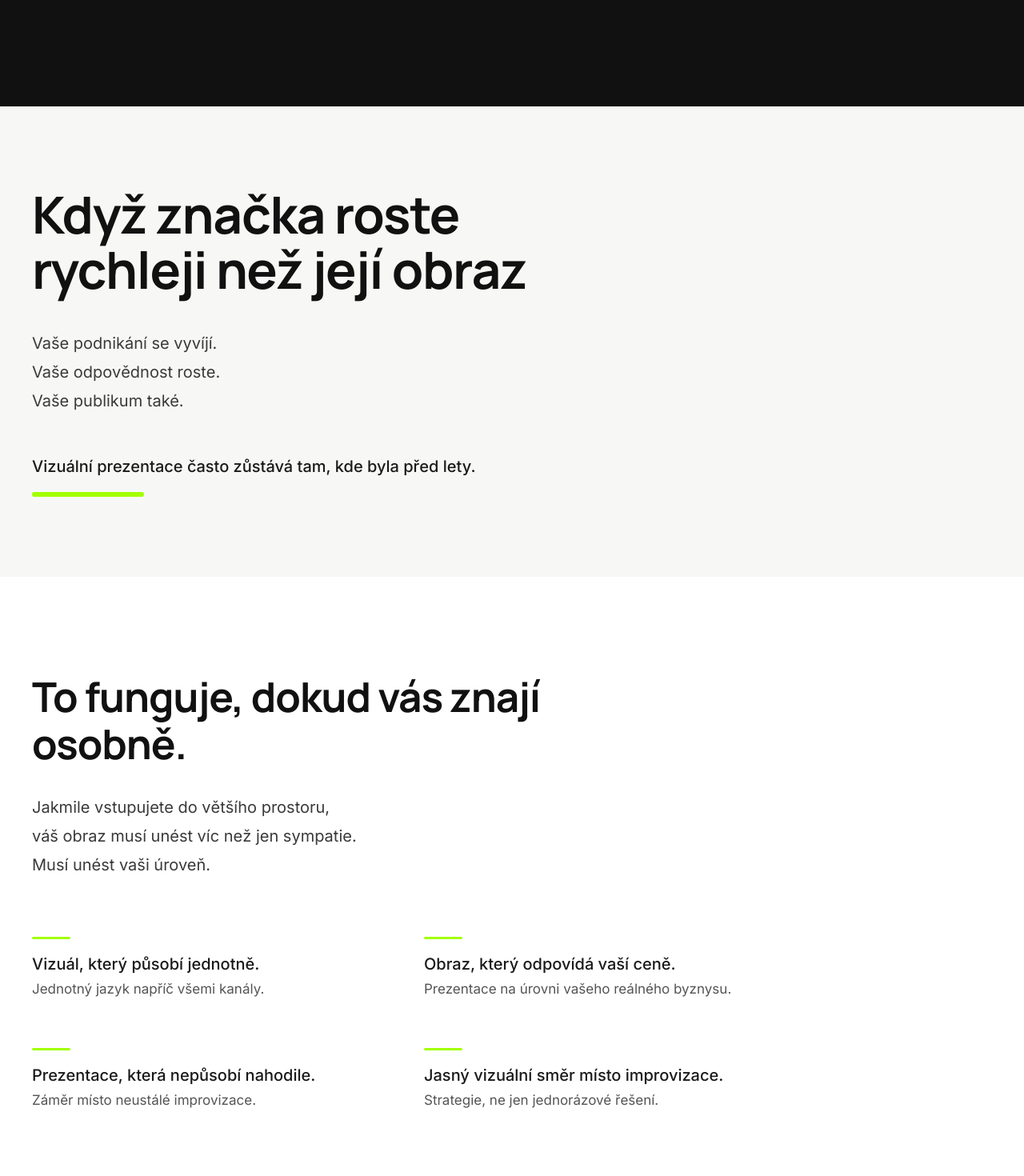
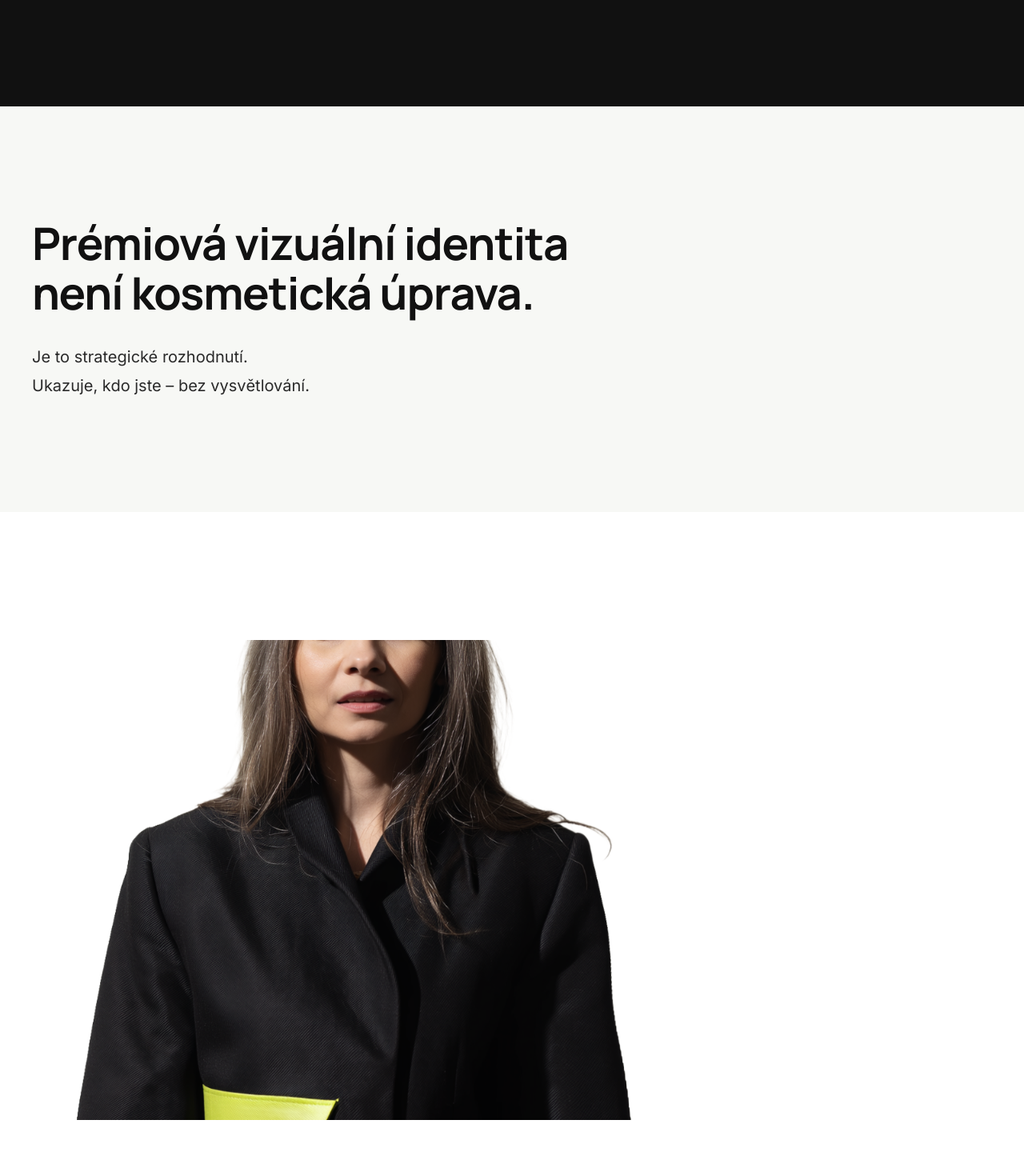
Before and after one commit to katarinabrics-eng/ai-content-studio, a Next.js app in the folder apps/content-studio/: page / in a window 1280 px wide. Shown: the part 2200-3670 px from the top of the page at 80% size. Built offline with nearby package versions, Linux system fonts and the light colour scheme.

Commit message:
refactor: remove redundant sections from HomePage to streamline layout and enhance content focus

```diff
--- a/apps/content-studio/src/app/page.tsx
+++ b/apps/content-studio/src/app/page.tsx
@@ -92,85 +92,6 @@ export default function HomePage() {
       </section>
 
       <VibeSection />
-
-      {/* BLOK 2 – Klidná autorita. Stejný grid jako Hero. Žádné boxy, gradienty ani dekorace. */}
-      <section
-        id="manifest"
-        className="relative overflow-hidden py-20 md:py-[100px]"
-        style={{ backgroundColor: "#F7F8F5", minHeight: "520px" }}
-      >
-        {/* Stejný container jako Hero — levé zarovnání na stejné gridové ose */}
-        <div className="relative mx-auto max-w-[1360px] px-6 xl:px-10">
-          <div className="max-w-[720px]">
-            <h2
-              className="font-bold leading-[1.08] text-[#111111]"
-              style={{
-                fontSize: "clamp(2.25rem, 5vw, 64px)",
-                marginBottom: "40px",
-              }}
-            >
-              Když značka roste
-              <br />
-              rychleji než její obraz
-            </h2>
-            <div
-              className="text-[20px] leading-[1.8] text-[#3A3A3A]"
-              style={{ marginBottom: "48px" }}
-            >
-              <p>Vaše podnikání se vyvíjí.</p>
-              <p>Vaše odpovědnost roste.</p>
-              <p>Vaše publikum také.</p>
-            </div>
-            <p
-              className="text-[20px] font-medium leading-[1.6] text-[#1A1A1A]"
-              style={{ marginTop: "32px" }}
-            >
-              Vizuální prezentace často zůstává tam, kde byla před lety.
-            </p>
-            <div
-              className="h-1.5 w-[100px] rounded-[3px] bg-[#A3FF00] md:w-[140px]"
-              style={{ marginTop: "16px" }}
-              aria-hidden
-            />
-          </div>
-        </div>
-      </section>
-
-      {/* BLOK 3 – Struktura a standard (Racionální pilíře). Grid 2×2, jemná limetková linka. */}
-      <section id="pilire" className="w-full bg-white py-[120px]">
-        <div className="mx-auto max-w-[1360px] px-6 xl:px-10">
-          <h2
-            className="max-w-[720px] font-bold leading-[1.15] text-[#111111]"
-            style={{ fontSize: "clamp(2rem, 4vw, 56px)", marginBottom: "32px" }}
-          >
-            To funguje, dokud vás znají osobně.
-          </h2>
-          <p
-            className="max-w-[680px] text-[20px] leading-[1.8] text-[#3A3A3A]"
-            style={{ marginBottom: "72px" }}
-          >
-            Jakmile vstupujete do většího prostoru,
-            <br />
-            váš obraz musí unést víc než jen sympatie.
-            <br />
-            Musí unést vaši úroveň.
-          </p>
-          <div className="grid max-w-[900px] grid-cols-1 gap-x-20 gap-y-10 sm:grid-cols-2 lg:gap-y-[60px]">
-            {[
-              { title: "Vizuál, který působí jednotně.", sub: "Jednotný jazyk napříč všemi kanály." },
-              { title: "Obraz, který odpovídá vaší ceně.", sub: "Prezentace na úrovni vašeho reálného byznysu." },
-              { title: "Prezentace, která nepůsobí nahodile.", sub: "Záměr místo neustálé improvizace." },
-              { title: "Jasný vizuální směr místo improvizace.", sub: "Strategie, ne jen jednorázové řešení." },
-            ].map((item) => (
-              <div key={item.title} className="max-w-[420px]">
-                <div className="mb-4 h-[3px] w-12 rounded-full bg-[#A3FF00]" aria-hidden />
-                <p className="text-[20px] font-medium leading-[1.5] text-[#1A1A1A]">{item.title}</p>
-                <p className="mt-1 text-[17px] leading-[1.5] text-[#555555]">{item.sub}</p>
-              </div>
-            ))}
-          </div>
-        </div>
-      </section>
 
       {/* BLOK 4 – Definice služby. Strategické rozhodnutí, bez vysvětlování. */}
       <section id="definice-sluzby" className="w-full bg-[#F7F8F5] py-[140px]">
```
